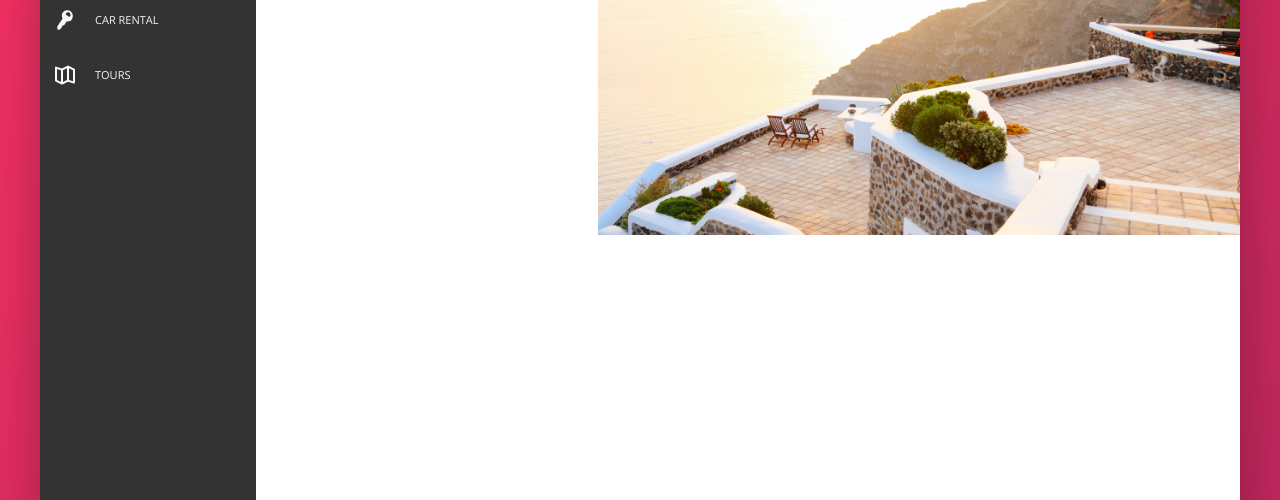
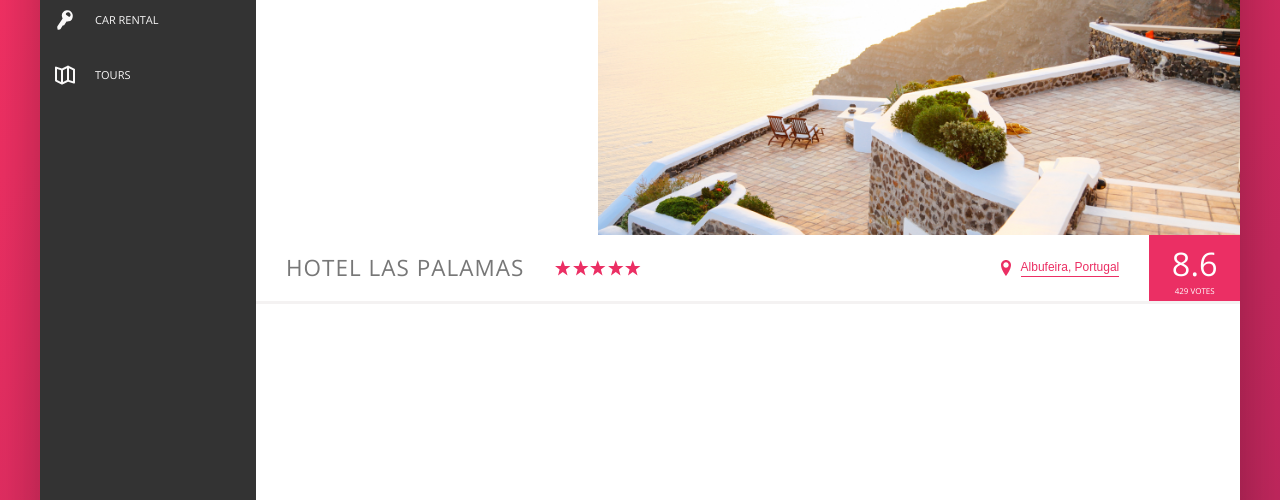
Before and after one commit to aysebat/trilloWebStites, a website: page index.html in a window 1280 px wide. Shown: the part 300-800 px from the top of the page. Drawn offline with nearby package versions, Linux system fonts and the light colour scheme.

Commit message:
added the votes in rating

```diff
--- a/index.html
+++ b/index.html
@@ -88,6 +88,7 @@
 
                 </nav>
                 <main class="hotel-view">
+
                     <div class="galery">
                         <figure class="galery__item">
                             <img src="img/hotel-1.jpg" alt="hotel Photo" class="galery__photo">
@@ -101,6 +102,43 @@
                             <img src="img/hotel-3.jpg" alt="hotel Photo" class="galery__photo">
                         </figure>
                     </div>
+
+                    <div class="overview">
+                        <h1 class="overview__heading">
+                            Hotel Las Palamas
+                        </h1>
+                        <div class="overview__stars">
+                            <svg class="overview__icon-star">
+                                <use xlink:href="img/sprite.svg#icon-star"></use>
+                            </svg>
+                            <svg class="overview__icon-star">
+                                <use xlink:href="img/sprite.svg#icon-star"></use>
+                            </svg>
+                            <svg class="overview__icon-star">
+                                <use xlink:href="img/sprite.svg#icon-star"></use>
+                            </svg>
+                            <svg class="overview__icon-star">
+                                <use xlink:href="img/sprite.svg#icon-star"></use>
+                            </svg>
+                            <svg class="overview__icon-star">
+                                <use xlink:href="img/sprite.svg#icon-star"></use>
+                            </svg>
+                        </div>
+
+                        <div class="overview__location">
+                            <svg class="overview__icon-location">
+                                <use xlink:href="img/sprite.svg#icon-location-pin"></use>
+                            </svg>
+                            <button class="btn-inline">Albufeira, Portugal</button>
+                        </div>
+
+                        <div class="overview__rating">
+                            <div class="overview__rating-average">8.6</div>
+                            <div class="overview__rating-count">429 votes</div>
+                        </div>
+                    </div>
+
+
                 </main>
             </div>
         </div>
```
